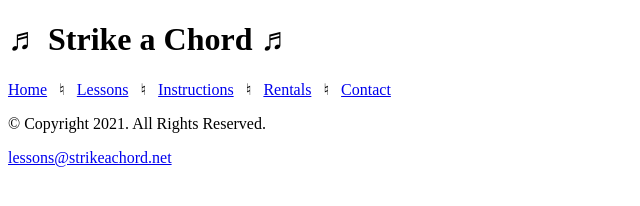
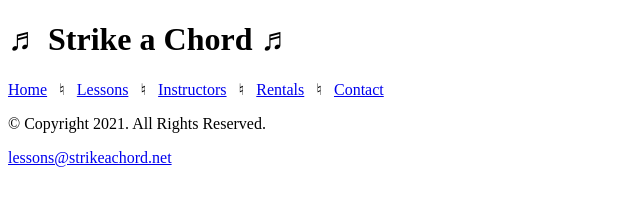
Before and after one commit to Javirb26/music, a plain HTML site: page template.html in a window 1280 px wide. Shown: the full height of the page, 0-640 px from the left. Drawn offline with Linux system fonts and the light colour scheme.

Commit message:
Add files via upload
Template Music CH3

```diff
--- a/template.html
+++ b/template.html
@@ -19,7 +19,7 @@
 		<nav>
 			<p><a href="index.html">Home</a> &nbsp; &#9838; &nbsp;
 			<a href="lessons.html">Lessons</a> &nbsp; &#9838; &nbsp;
-			<a href="instructions.html">Instructions</a> &nbsp; &#9838; &nbsp;
+			<a href="instructors.html">Instructors</a> &nbsp; &#9838; &nbsp;
 			<a href="rentals.html">Rentals</a> &nbsp; &#9838; &nbsp;
 			<a href="contact.html">Contact</a></p>
 		</nav>
```
